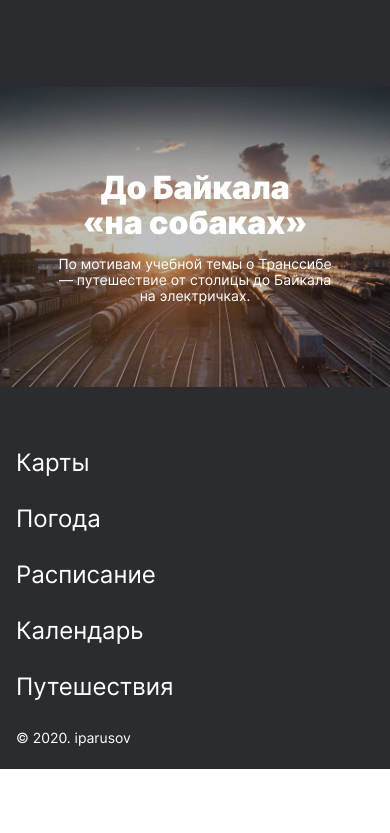
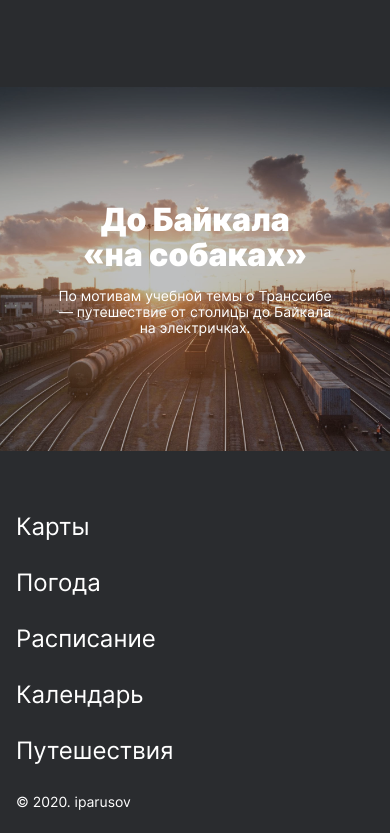
Before and after one commit to iparusov/russian-travel, a plain HTML site: page index.html in a window 390 px wide. Shown: the part 7852-8685 px from the top of the page. Before the commit the page ends 8621 px from the top, so only its background shows below. Drawn offline with Linux system fonts and the light colour scheme.

Commit message:
afterreview3

```diff
--- a/blocks/cover/__overlay/cover__overlay.css
+++ b/blocks/cover/__overlay/cover__overlay.css
@@ -7,11 +7,25 @@
     justify-content: center;
     text-decoration: none;
     color: #ffffff;
-    position: absolute;
-    top: 0;
-    left: 0;
-    right: 0;
-    bottom: 0;
+    padding: 245px 0;
+}
+
+@media screen and (max-width: 1024px) {
+    .cover__overlay {
+        padding: 195px 0;
+    }
+}
+
+@media screen and (max-width: 768px) {
+    .cover__overlay {
+        padding: 115px 0;
+    }
+}
+
+@media screen and (max-width: 320px) {
+    .cover__overlay {
+        padding: 33px 0;
+    }
 }
 
 .cover__overlay::before {
--- a/blocks/cover/__subtitle/cover__subtitle.css
+++ b/blocks/cover/__subtitle/cover__subtitle.css
@@ -3,7 +3,7 @@
     margin-top: 32px;
     max-width: 360px;
     font-size: 18px;
-    line-height: 1.22;
+    line-height: 22px;
     text-align: center;
     z-index: 1;
 }
@@ -13,6 +13,6 @@
         max-width: 288px;
         margin-top: 16px;
         font-size: 14px;
-        line-height: 1.14;
+        line-height: 16px;
     }
 }
--- a/blocks/cover/__title/cover__title.css
+++ b/blocks/cover/__title/cover__title.css
@@ -21,6 +21,6 @@
     .cover__title {
         max-width: 288px;
         font-size: 32px;
-        line-height: 1.09;
+        line-height: 35px;
     }
 }
--- a/blocks/cover/cover.css
+++ b/blocks/cover/cover.css
@@ -7,7 +7,7 @@
     background-size: cover;
     background-repeat: no-repeat;
     background-position: center;
-}
+    }
 
 @media screen and (max-width: 1024px) {
     .cover {
```
